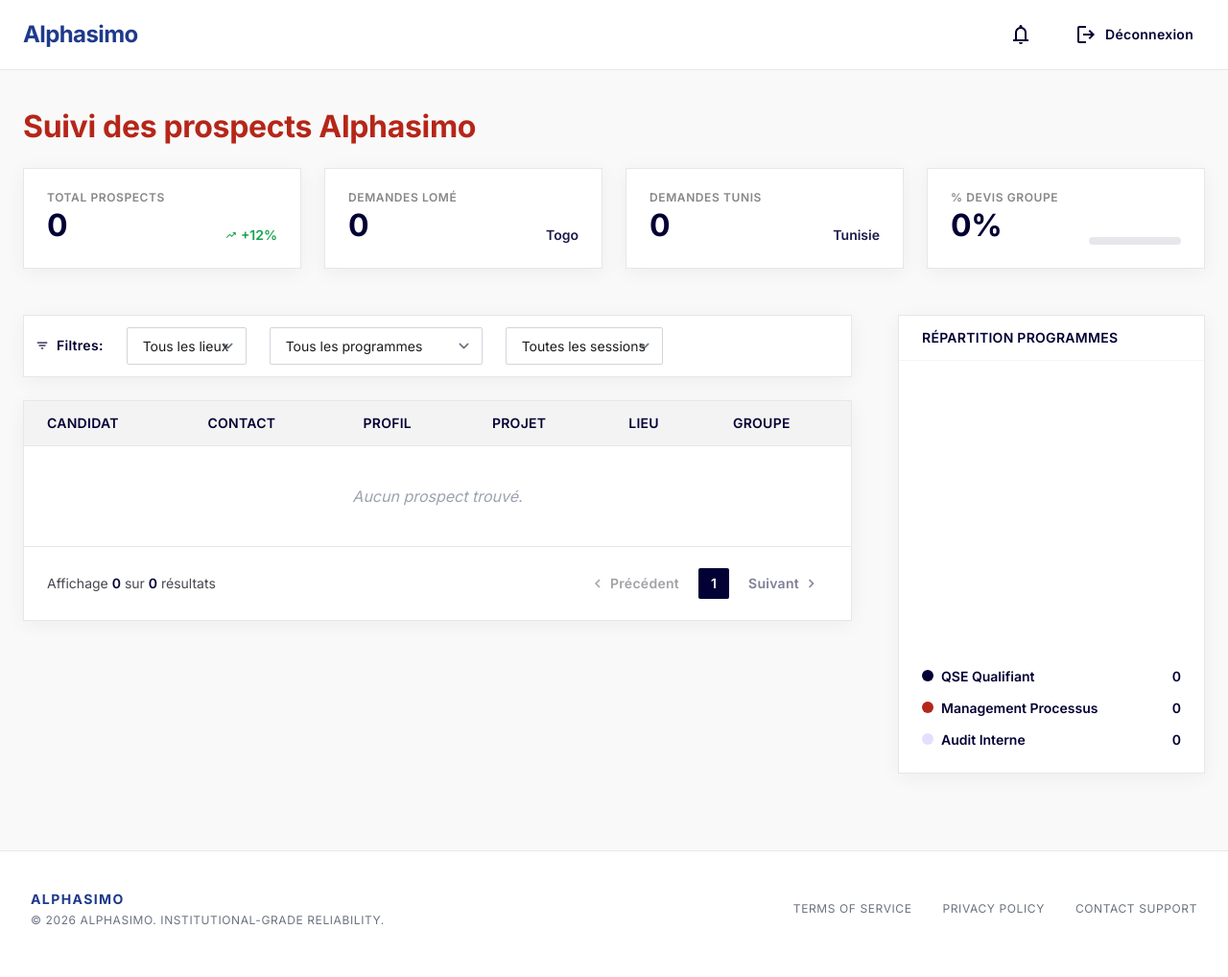
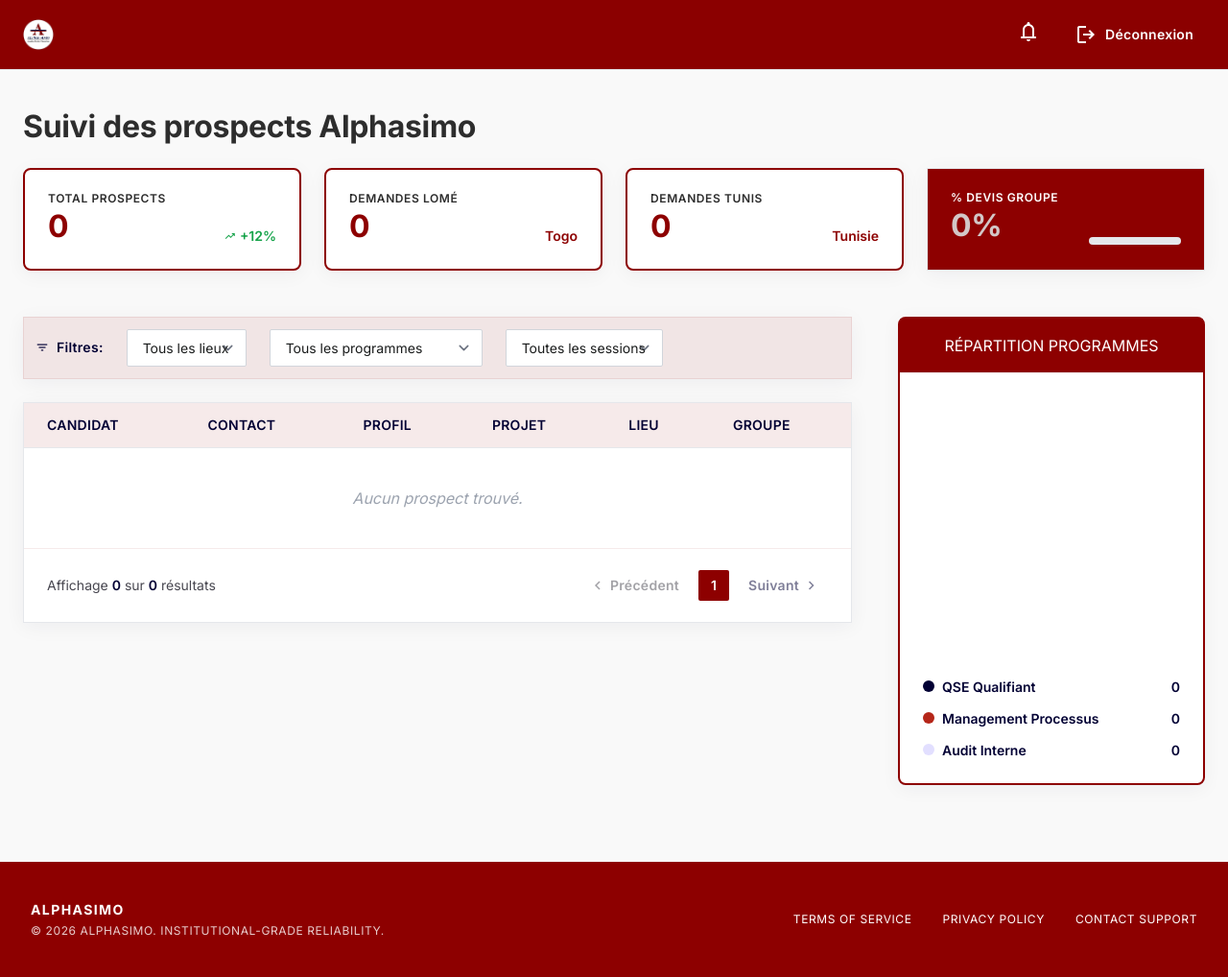
Before and after one commit to Alk096/alphasimo, a Django app: page /dashboad/ in a window 1280 px wide. Shown: the whole page at 96% size. Before the commit the page ends 964 px from the top, so only its background shows below. Run offline with Django 5.2, Linux system fonts and the light colour scheme; the visitor is signed in with stand-in values (Sample User, id 1); data that the repository does not hold is empty; a map, chart or similar area stays blank; style sheets or scripts are compiled from the project's sources; some libraries are stand-ins or nearby versions.

Commit message:
All done with new colors  except send_mail

```diff
--- a/formulaire/models.py
+++ b/formulaire/models.py
@@ -17,9 +17,9 @@ class Prospect(models.Model):
     email_pro = models.EmailField()
 
     # Information professionnelle
-    entreprise = models.CharField(max_length=100)
-    poste = models.CharField(max_length=100)
-    secteur = models.CharField(max_length=100)
+    entreprise = models.CharField(max_length=100, null=True, blank=True)
+    poste = models.CharField(max_length=100, null=True, blank=True)
+    secteur = models.CharField(max_length=100, null=True, blank=True)
 
     # Choix du programme
     CHOIX_PROGRAMME = [
--- a/formulaire/templates/dashboad.html
+++ b/formulaire/templates/dashboad.html
@@ -6,6 +6,7 @@
     <meta content="width=device-width, initial-scale=1.0" name="viewport"/>
     <title>Alphasimo | Dashboard</title>
     <link rel="stylesheet" href="{% static 'css/output.css' %}">
+    <link rel="shortcut icon" href="{% static 'images/logo.png' %}">
     <script src="https://cdn.tailwindcss.com?plugins=forms,container-queries"></script>
     <link href="https://fonts.googleapis.com/css2?family=Inter:wght@400;600;700;800&amp;display=swap" rel="stylesheet"/>
     <link href="https://fonts.googleapis.com/css2?family=Material+Symbols+Outlined:wght,FILL@100..700,0..1&amp;display=swap" rel="stylesheet"/>
@@ -122,12 +123,13 @@
 <body class="bg-background font-body-md text-on-surface">
 
 <!-- Top Navigation Bar -->
-<header class="bg-white font-['Inter'] antialiased docked full-width top-0 border-b border-gray-200 flat no shadows sticky z-50">
+<header class="bg-[#8B0000] font-['Inter'] antialiased docked full-width top-0 border-b border-gray-200 flat no shadows sticky z-50">
     <div class="flex justify-between items-center w-full px-6 py-4 max-w-7xl mx-auto">
-        <h1 class="text-2xl font-bold tracking-tight text-blue-900">Alphasimo</h1>
+        {% comment %} <h1 class="text-2xl font-bold tracking-tight text-white">Alphasimo</h1> {% endcomment %}
+        <img src="{% static 'images/logo.png' %}" alt="Logo" class="w-8 h-8">
         <div class="flex items-center gap-4">
             <div class="relative mr-2">
-                <span id="notif-btn" class="material-symbols-outlined text-primary cursor-pointer hover:bg-surface-container-low p-2 rounded-full transition-colors" data-icon="notifications">notifications</span>
+                <span id="notif-btn" class="material-symbols-outlined text-white cursor-pointer hover:bg-[#2D2D2D] rounded-full transition-colors" data-icon="notifications">notifications</span>
                 <span id="notif-badge" class="absolute top-1 right-1 bg-secondary text-white text-[10px] font-bold h-4 w-4 flex items-center justify-center rounded-full">0</span>
                 <!-- Notification Dropdown -->
                 <div id="notif-dropdown" class="hidden absolute right-0 mt-4 w-80 bg-white border border-gray-200 shadow-xl rounded-xl z-[60] overflow-hidden">
@@ -144,7 +146,7 @@
             </div>
             <form method="post" action="{% url 'logout' %}">
                 {% csrf_token %}
-                <button type="submit" class="flex items-center gap-2 text-primary hover:bg-surface-container-low px-3 py-2 rounded-lg transition-colors font-button text-button">
+                <button type="submit" class="flex items-center gap-2 text-white hover:bg-[#2D2D2D] px-3 py-2 rounded-lg transition-colors font-button text-button">
                     <span class="material-symbols-outlined" data-icon="logout">logout</span>
                     <span>Déconnexion</span>
                 </button>
@@ -156,13 +158,13 @@
 <main class="max-w-7xl mx-auto px-6 py-10">
     <!-- Dashboard Header & KPIs -->
     <section class="mb-lg">
-        <h2 class="font-h1 text-h1 text-secondary mb-md">Suivi des prospects Alphasimo</h2>
+        <h2 class="font-h1 text-h1 text-[#2D2D2D] mb-md">Suivi des prospects Alphasimo</h2>
         <div class="grid grid-cols-1 md:grid-cols-4 gap-gutter">
             <!-- KPI Card 1 -->
-            <div class="bg-white p-md border border-gray-200 bordeaux-border custom-shadow relative overflow-hidden">
-                <p class="font-label-md text-label-md text-on-tertiary-container uppercase mb-xs">Total Prospects</p>
+            <div class="bg-[#FFFFFF] p-md border-[#8D0000] border-2 rounded-xl bordeaux-border custom-shadow relative overflow-hidden">
+                <p class="font-label-md text-label-md text-[#2D2D2D] uppercase mb-xs">Total Prospects</p>
                 <div class="flex justify-between items-end">
-                    <span id="kpi-total" class="font-h1 text-h1 text-primary">—</span>
+                    <span id="kpi-total" class="font-h1 text-h1 text-[#8D0000]">—</span>
                     <span class="text-green-600 text-sm font-semibold flex items-center gap-1">
                         <span class="material-symbols-outlined text-xs" data-icon="trending_up">trending_up</span> +12%
                     </span>
@@ -172,28 +174,28 @@
                 </div>
             </div>
             <!-- KPI Card 2 -->
-            <div class="bg-white p-md border border-gray-200 bordeaux-border custom-shadow">
-                <p class="font-label-md text-label-md text-on-tertiary-container uppercase mb-xs">Demandes Lomé</p>
+            <div class="bg-[#FFFFFF] p-md border-2 rounded-xl border-[#8D0000] bordeaux-border custom-shadow">
+                <p class="font-label-md text-label-md text-[#2D2D2D] uppercase mb-xs">Demandes Lomé</p>
                 <div class="flex justify-between items-end">
-                    <span id="kpi-lome" class="font-h1 text-h1 text-primary">—</span>
-                    <span class="text-primary-container text-sm font-semibold">Togo</span>
+                    <span id="kpi-lome" class="font-h1 text-h1 text-[#8D0000]">—</span>
+                    <span class="text-[#8D0000] text-sm font-semibold">Togo</span>
                 </div>
             </div>
             <!-- KPI Card 3 -->
-            <div class="bg-white p-md border border-gray-200 bordeaux-border custom-shadow">
-                <p class="font-label-md text-label-md text-on-tertiary-container uppercase mb-xs">Demandes Tunis</p>
+            <div class="bg-[#FFFFFF] p-md border-2 rounded-xl border-[#8D0000] bordeaux-border custom-shadow">
+                <p class="font-label-md text-label-md text-[#2D2D2D] uppercase mb-xs">Demandes Tunis</p>
                 <div class="flex justify-between items-end">
-                    <span id="kpi-tunis" class="font-h1 text-h1 text-primary">—</span>
-                    <span class="text-primary-container text-sm font-semibold">Tunisie</span>
+                    <span id="kpi-tunis" class="font-h1 text-h1 text-[#8D0000]">—</span>
+                    <span class="text-[#8D0000] text-sm font-semibold">Tunisie</span>
                 </div>
             </div>
             <!-- KPI Card 4 -->
-            <div class="bg-white p-md border border-gray-200 bordeaux-border custom-shadow">
-                <p class="font-label-md text-label-md text-on-tertiary-container uppercase mb-xs">% Devis Groupe</p>
+            <div class="bg-[#8D0000] p-md border border-gray-200 bordeaux-border custom-shadow">
+                <p class="font-label-md text-label-md text-white uppercase mb-xs">% Devis Groupe</p>
                 <div class="flex justify-between items-end">
-                    <span id="kpi-group" class="font-h1 text-h1 text-primary">—</span>
+                    <span id="kpi-group" class="font-h1 text-h1 text-[#D3C7C7]">—</span>
                     <div class="w-24 bg-gray-200 h-2 rounded-full overflow-hidden">
-                        <div id="kpi-group-bar" class="bg-primary h-full transition-all duration-700" style="width: 0%"></div>
+                        <div id="kpi-group-bar" class="bg-[#8d000077] h-full transition-all duration-700" style="width: 0%"></div>
                     </div>
                 </div>
             </div>
@@ -204,7 +206,7 @@
         <!-- Main Content Area -->
         <div class="flex-grow space-y-md">
             <!-- Filtering Toolbar -->
-            <div class="bg-white p-sm border border-gray-200 custom-shadow flex flex-wrap items-center gap-md">
+            <div class="bg-[#8d000015] p-sm border border-[#8d000015] custom-shadow flex flex-wrap items-center gap-md">
                 <div class="flex items-center gap-2">
                     <span class="material-symbols-outlined text-primary text-sm" data-icon="filter_list">filter_list</span>
                     <span class="font-button text-button text-primary">Filtres:</span>
@@ -235,7 +237,7 @@
             <div class="bg-white border border-gray-200 custom-shadow overflow-hidden">
                 <table class="w-full text-left border-collapse">
                     <thead>
-                        <tr class="bg-surface-container-low border-b border-gray-200">
+                        <tr class="bg-[#8D000015] border-b border-gray-200">
                             <th class="px-6 py-4 font-button text-button text-primary uppercase">Candidat</th>
                             <th class="px-6 py-4 font-button text-button text-primary uppercase">Contact</th>
                             <th class="px-6 py-4 font-button text-button text-primary uppercase">Profil</th>
@@ -248,7 +250,7 @@
                         <tr><td colspan="6" class="px-6 py-10 text-center text-gray-400 italic">Chargement des données...</td></tr>
                     </tbody>
                 </table>
-                <div class="px-6 py-4 bg-white border-t border-gray-200 flex items-center justify-between">
+                <div class="px-6 py-4 bg-white border-t border-[#8D000015] flex items-center justify-between">
                     <div class="text-body-sm text-on-surface-variant">
                         Affichage <span id="pagination-info" class="font-semibold text-primary">—</span> sur <span id="table-count" class="font-semibold text-primary">—</span> résultats
                     </div>
@@ -272,9 +274,9 @@
         <!-- Sidebar -->
         <aside class="w-full lg:w-80 shrink-0 space-y-md">
             <!-- Chart Section -->
-            <div class="bg-white border border-gray-200 custom-shadow bordeaux-border">
-                <div class="px-6 py-4 border-b border-gray-100 flex items-center justify-between">
-                    <h3 class="font-button text-button text-primary uppercase">Répartition Programmes</h3>
+            <div class="bg-white border-2 rounded-xl border-[#8D0000] custom-shadow bordeaux-border">
+                <div class="bg-[#8D0000] px-6 py-4 border-b border-gray-100 flex items-center justify-center">
+                    <h3 class="font-label-md text-center text-white uppercase">Répartition Programmes</h3>
                 </div>
                 <div class="p-6">
                     <div class="relative aspect-square">
@@ -300,16 +302,16 @@
     </div>
 </main>
 
-<footer class="bg-white border-t border-gray-200 flat no shadows mt-10">
+<footer class="bg-[#8D0000] flat no shadows mt-10">
     <div class="flex flex-col md:flex-row justify-between items-center w-full px-8 py-10 max-w-7xl mx-auto gap-4">
         <div class="flex flex-col gap-1">
-            <span class="text-sm font-bold text-blue-900 uppercase tracking-widest">Alphasimo</span>
-            <p class="text-xs font-['Inter'] text-gray-500 uppercase tracking-wider">© 2026 Alphasimo. Institutional-grade reliability.</p>
+            <span class="text-sm font-bold text-white uppercase tracking-widest">Alphasimo</span>
+            <p class="text-xs font-['Inter'] text-white/80 uppercase tracking-wider">© 2026 Alphasimo. Institutional-grade reliability.</p>
         </div>
         <div class="flex gap-8">
-            <a class="text-xs font-['Inter'] text-gray-500 uppercase tracking-wider hover:text-blue-800 transition-opacity duration-200" href="#">Terms of Service</a>
-            <a class="text-xs font-['Inter'] text-gray-500 uppercase tracking-wider hover:text-blue-800 transition-opacity duration-200" href="#">Privacy Policy</a>
-            <a class="text-xs font-['Inter'] text-gray-500 uppercase tracking-wider hover:text-blue-800 transition-opacity duration-200" href="#">Contact Support</a>
+            <a class="text-xs font-['Inter'] text-white uppercase tracking-wider hover:text-[#2D2D2D] transition-opacity duration-200" href="#">Terms of Service</a>
+            <a class="text-xs font-['Inter'] text-white uppercase tracking-wider hover:text-[#2D2D2D] transition-opacity duration-200" href="#">Privacy Policy</a>
+            <a class="text-xs font-['Inter'] text-white uppercase tracking-wider hover:text-[#2D2D2D] transition-opacity duration-200" href="#">Contact Support</a>
         </div>
     </div>
 </footer>
@@ -466,7 +468,7 @@
                         <div class="w-10 h-10 rounded-full bg-primary-fixed flex items-center justify-center font-bold text-primary">${p.initials}</div>
                         <div>
                             <p class="font-h3 text-body-md text-primary leading-none">${p.prenom} ${p.nom}</p>
-                            <p class="text-xs text-gray-500 mt-1 uppercase font-semibold">${p.entreprise}</p>
+                            <p class="text-xs text-gray-500 mt-1 uppercase font-semibold">${p.entreprise || "-"}</p>
                         </div>
                     </div>
                 </td>
@@ -477,8 +479,8 @@
                     </div>
                 </td>
                 <td class="px-6 py-4">
-                    <p class="text-body-sm font-semibold text-on-surface">${p.secteur}</p>
-                    <p class="text-xs text-on-surface-variant">${p.poste}</p>
+                    <p class="text-body-sm font-semibold text-on-surface">${p.secteur || "N/A"}</p>
+                    <p class="text-xs text-on-surface-variant">${p.poste || "-"}</p>
                 </td>
                 <td class="px-6 py-4">
                     <p class="text-body-sm font-semibold text-primary">${p.programme}</p>
@@ -515,7 +517,7 @@
 
         for (let i = 1; i <= total; i++) {
             if (i === cur) {
-                html += `<button class="w-8 h-8 flex items-center justify-center rounded font-button text-button bg-primary text-white">${i}</button>`;
+                html += `<button class="w-8 h-8 flex items-center justify-center rounded font-button text-button bg-[#8D0000] text-white">${i}</button>`;
             } else {
                 html += `<button onclick="goToPage(${i})" class="w-8 h-8 flex items-center justify-center rounded font-button text-button text-on-surface-variant hover:bg-surface-container-low transition-colors">${i}</button>`;
             }
@@ -581,7 +583,7 @@
                 <div>
                     <p class="text-body-sm text-primary font-semibold">${p.prenom} ${p.nom}</p>
                     <p class="text-xs text-on-surface-variant mt-1">${p.programme} - ${p.lieu}</p>
-                    <p class="text-[10px] text-on-tertiary-container mt-2 font-bold uppercase">${p.entreprise}</p>
+                    <p class="text-[10px] text-on-tertiary-container mt-2 font-bold uppercase">${p.entreprise || "-"}</p>
                 </div>
             </div>
         `).join('');
```
Also changed, not shown: formulaire/templates/formulaire.html (+34 -32 lines), formulaire/templates/login.html (+7 -5 lines), static/images/logo.png (added).
